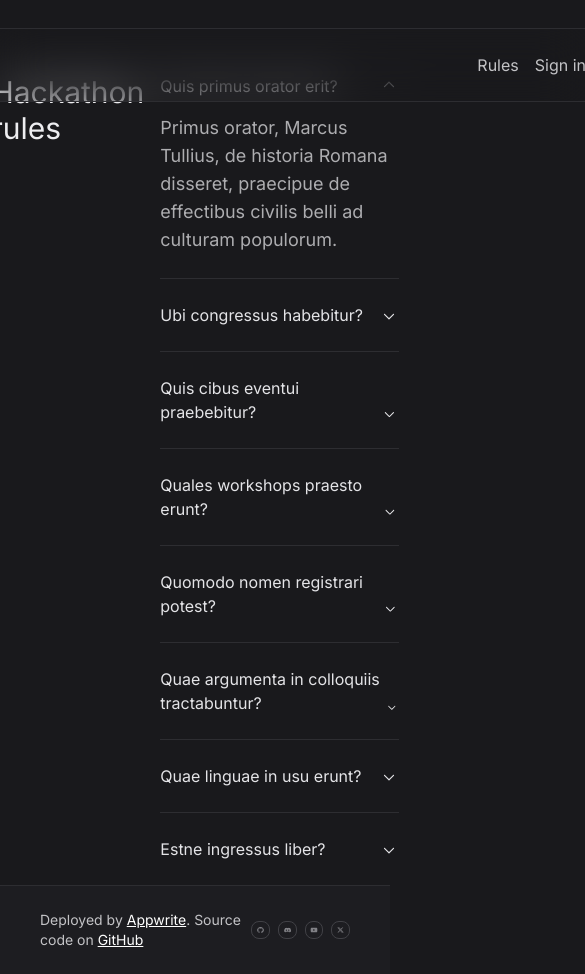
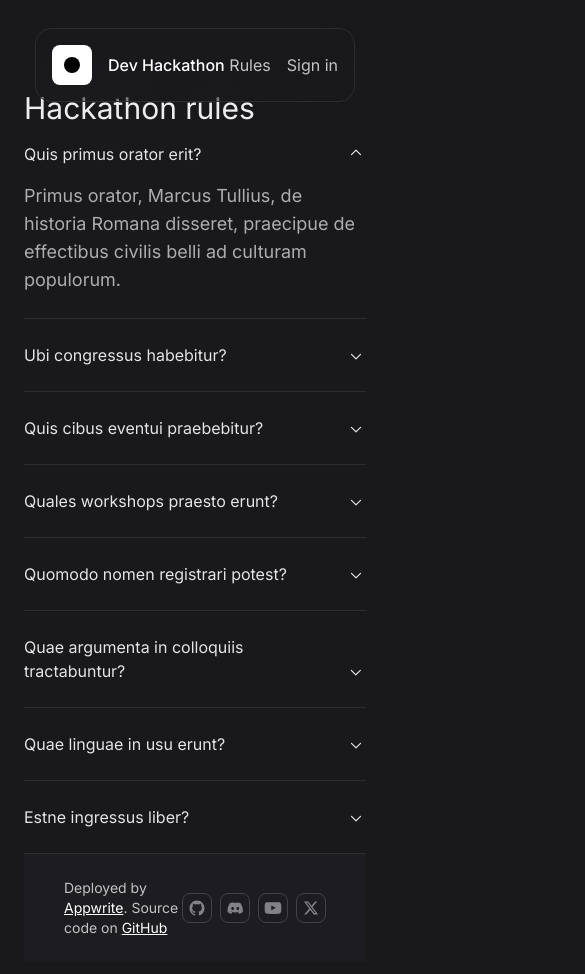
Before and after one commit to appwrite/template-for-event, a Next.js app: page /rules in a window 390 px wide. Shown: the whole page, 585 px wide, since content can reach past the window. Built offline with nearby package versions, Linux system fonts and the light colour scheme.

Commit message:
Responsive fixes

```diff
--- a/src/app/hacker/page.tsx
+++ b/src/app/hacker/page.tsx
@@ -30,7 +30,7 @@ export default function Dashboard() {
             <span className={"mb-2 text-sm font-medium text-neutral-50"}>
               No submissions yet
             </span>
-            <span className={"mb-6 text-sm"}>
+            <span className={"mb-6 px-4 text-center text-sm md:px-0"}>
               Create a submission to participate in the hackathon
             </span>
             <Link href={"/hacker/submit"}>
@@ -43,7 +43,7 @@ export default function Dashboard() {
       return (
         <div
           className={
-            "grid w-full border-separate grid-cols-4 rounded border border-neutral-800"
+            "grid w-full border-separate grid-cols-2 rounded border border-neutral-800 lg:grid-cols-4"
           }
         >
           <div
@@ -52,12 +52,16 @@ export default function Dashboard() {
             Name project
           </div>
           <div
-            className={"border-b border-neutral-800 bg-neutral-900 px-3 py-2.5"}
+            className={
+              "hidden border-b border-neutral-800 bg-neutral-900 px-3 py-2.5 lg:table-cell"
+            }
           >
             Repository link
           </div>
           <div
-            className={"border-b border-neutral-800 bg-neutral-900 px-3 py-2.5"}
+            className={
+              "hidden border-b border-neutral-800 bg-neutral-900 px-3 py-2.5 lg:table-cell"
+            }
           >
             Demo link
           </div>
@@ -65,19 +69,27 @@ export default function Dashboard() {
             className={"border-b border-neutral-800 bg-neutral-900 px-3 py-2.5"}
           ></div>
 
-          {submissions.documents.map((submission) => {
+          {submissions.documents.map((submission, index) => {
             return (
               <div className={"contents"} key={submission.$id}>
-                <div className={"bg-neutral-850 px-3 py-2.5"}>
+                <div
+                  className={`bg-neutral-850 flex items-center px-3 py-2.5 ${index < submissions.total - 1 ? "border-b border-neutral-800" : ""}`}
+                >
                   {submission.title}
                 </div>
-                <div className={"bg-neutral-850 px-3 py-2.5"}>
+                <div
+                  className={`bg-neutral-850 hidden items-center px-3 py-2.5 lg:flex ${index < submissions.total - 1 ? "border-b border-neutral-800" : ""}`}
+                >
                   {submission.repositoryLink}
                 </div>
-                <div className={"bg-neutral-850 px-3 py-2.5"}>
+                <div
+                  className={`bg-neutral-850 hidden items-center px-3 py-2.5 lg:flex ${index < submissions.total - 1 ? "border-b border-neutral-800" : ""}`}
+                >
                   {submission.demoLink}
                 </div>
-                <div className={"bg-neutral-850 px-3 py-2.5"}>
+                <div
+                  className={`bg-neutral-850 flex items-center justify-end gap-4 px-3 py-2.5 ${index < submissions.total - 1 ? "border-b border-neutral-800" : ""}`}
+                >
                   <Button
                     buttonSize={"small"}
                     buttonType={"secondary"}
@@ -87,6 +99,14 @@ export default function Dashboard() {
                     }}
                   >
                     Delete
+                  </Button>
+                  <Button
+                    buttonSize={"small"}
+                    buttonType={"secondary"}
+                    onClick={async () => {}}
+                  >
+                    View
+                    <span className={"hidden sm:inline"}> submission</span>
                   </Button>
                 </div>
               </div>
--- a/src/app/page.tsx
+++ b/src/app/page.tsx
@@ -10,12 +10,11 @@ export default function Home() {
     <main className={"flex flex-col items-center"}>
       <div className="absolute right-0 top-0 h-96 w-[47rem] bg-[url('/images/galaxy.svg')] bg-cover bg-no-repeat"></div>
       <div className="absolute right-0 top-0 h-96 w-[47rem] rotate-180 bg-white opacity-5 blur-3xl"></div>
-
       <Navbar />
       {/* Newsletter section */}
       <section
         className={
-          "mb-20 flex max-w-3xl flex-col items-center justify-center pt-56"
+          "mb-20 flex w-full max-w-3xl flex-col items-center justify-center px-4 pt-56 md:w-auto md:px-0"
         }
       >
         <h1 className={"title-large mb-4 text-center"}>
@@ -34,28 +33,25 @@ export default function Home() {
         </div>
         <EventDate />
       </section>
-
       {/* Prizes section */}
       <section
         className={
-          "to-gradient-homepage flex w-full flex-col justify-center bg-gradient-to-t from-neutral-900 p-28"
+          "flex w-full flex-col items-center justify-center bg-gradient-to-t from-neutral-900 to-gradient-homepage p-4 md:p-28"
         }
       >
         <div className={"mb-16 flex flex-col items-center gap-4"}>
           <h2 className={"text-3xl text-neutral-50"}>Prizes</h2>
-          <p className={"max-w-lg text-neutral-500"}>
+          <p className={"max-w-lg text-center text-neutral-500"}>
             Lorem ipsum dolor sit amet consectetur. Mauris eu sit gravida
             dignissim semper euismod. Imperdiet eget rhoncus eget purus.
           </p>
         </div>
         <Prizes />
       </section>
-
       {/* FAQ section */}
-      <section className={"mb-20 w-full px-28"}>
+      <section className={"mb-20 flex w-full flex-col items-center px-28"}>
         <Faq title={"FAQ"} />
       </section>
-
       {/* Footer */}
       <Footer />
     </main>
--- a/src/app/rules/page.tsx
+++ b/src/app/rules/page.tsx
@@ -4,9 +4,15 @@ import { Footer } from "@/components/Footer";
 
 export default function Rules() {
   return (
-    <main className={"flex min-h-screen flex-col items-center justify-between"}>
+    <main
+      className={
+        "flex min-h-screen flex-col items-center justify-between px-6 lg:px-0"
+      }
+    >
       <Navbar />
-      <Faq title={"Hackathon rules"} />
+      <div className={"max-w-3xl"}>
+        <Faq title={"Hackathon rules"} />
+      </div>
       <Footer />
     </main>
   );
--- a/src/components/EventDate.tsx
+++ b/src/components/EventDate.tsx
@@ -2,7 +2,7 @@ export const EventDate = () => {
   return (
     <div
       className={
-        "sp flex w-96 flex-row items-center justify-around border-y border-neutral-800"
+        "sp flex w-72 flex-row items-center justify-around border-y border-neutral-800 sm:w-96"
       }
     >
       <div className={"flex flex-col justify-center py-2.5"}>
--- a/src/components/Faq.tsx
+++ b/src/components/Faq.tsx
@@ -101,7 +101,9 @@ export const Faq = ({ title }: FaqProps) => {
   };
 
   return (
-    <div className={"flex max-w-screen-xl flex-row gap-4"}>
+    <div
+      className={"mt-4 flex max-w-screen-xl flex-col gap-4 md:mt-0 md:flex-row"}
+    >
       <h2 className={"w-64 text-3xl text-neutral-50"}>{title}</h2>
       <div className={"grow"}>{showEntries()}</div>
     </div>
--- a/src/components/Footer.tsx
+++ b/src/components/Footer.tsx
@@ -5,7 +5,7 @@ export const Footer = () => {
   return (
     <footer
       className={
-        "bg-neutral-850 flex w-full flex-row items-center justify-between border-t border-neutral-800 px-10 py-6 text-sm"
+        "flex w-full flex-row items-center justify-between border-t border-neutral-800 bg-neutral-850 px-10 py-6 text-sm"
       }
     >
       <div>
@@ -21,7 +21,9 @@ export const Footer = () => {
           GitHub
         </Link>
       </div>
-      <Socials />
+      <div className={"shrink-0"}>
+        <Socials />
+      </div>
     </footer>
   );
 };
--- a/src/components/Navbar.tsx
+++ b/src/components/Navbar.tsx
@@ -5,10 +5,12 @@ export const Navbar = () => {
   return (
     <nav
       className={
-        "sticky top-7 z-10 flex w-[51rem] flex-row items-center justify-between rounded-2xl border border-neutral-800 p-4 backdrop-blur-xl"
+        "sticky top-7 z-10 flex w-[20rem] flex-row items-center justify-between rounded-2xl border border-neutral-800 p-4 backdrop-blur-xl sm:w-[30rem] md:w-[51rem]"
       }
     >
-      <Logo />
+      <Link href={"/"}>
+        <Logo />
+      </Link>
       <div className={"flex gap-4"}>
         <Link href={"/rules"}>Rules</Link>
         <Link href={"/hacker/sign-in"}>Sign in</Link>
--- a/src/components/Prizes.tsx
+++ b/src/components/Prizes.tsx
@@ -4,7 +4,9 @@ import { Tag } from "@/components/Tag";
 export const Prizes = () => {
   return (
     <div
-      className={"grid max-w-screen-xl grid-cols-[2fr_1fr] grid-rows-2 gap-8"}
+      className={
+        "grid max-w-screen-xl grid-cols-1 grid-rows-2 gap-8 md:grid-cols-[2fr_1fr]"
+      }
     >
       <div
         className={
```
